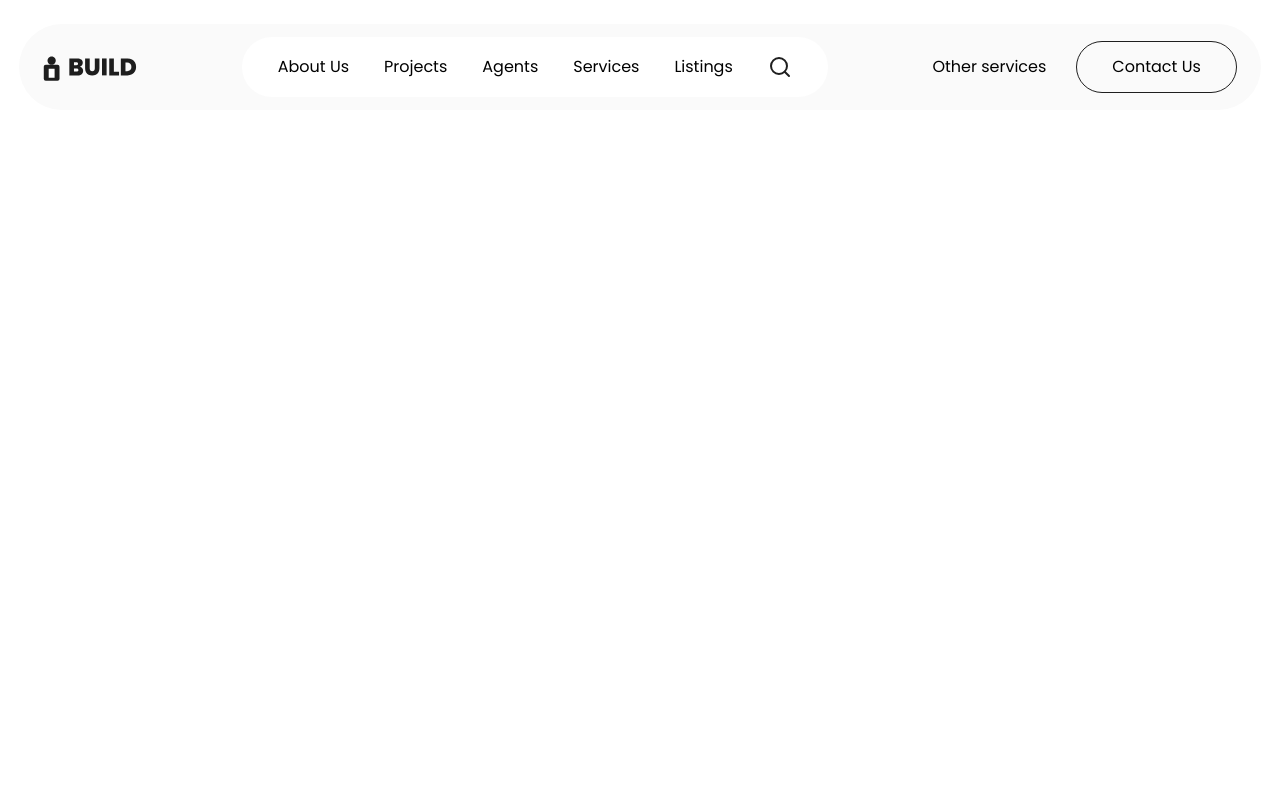
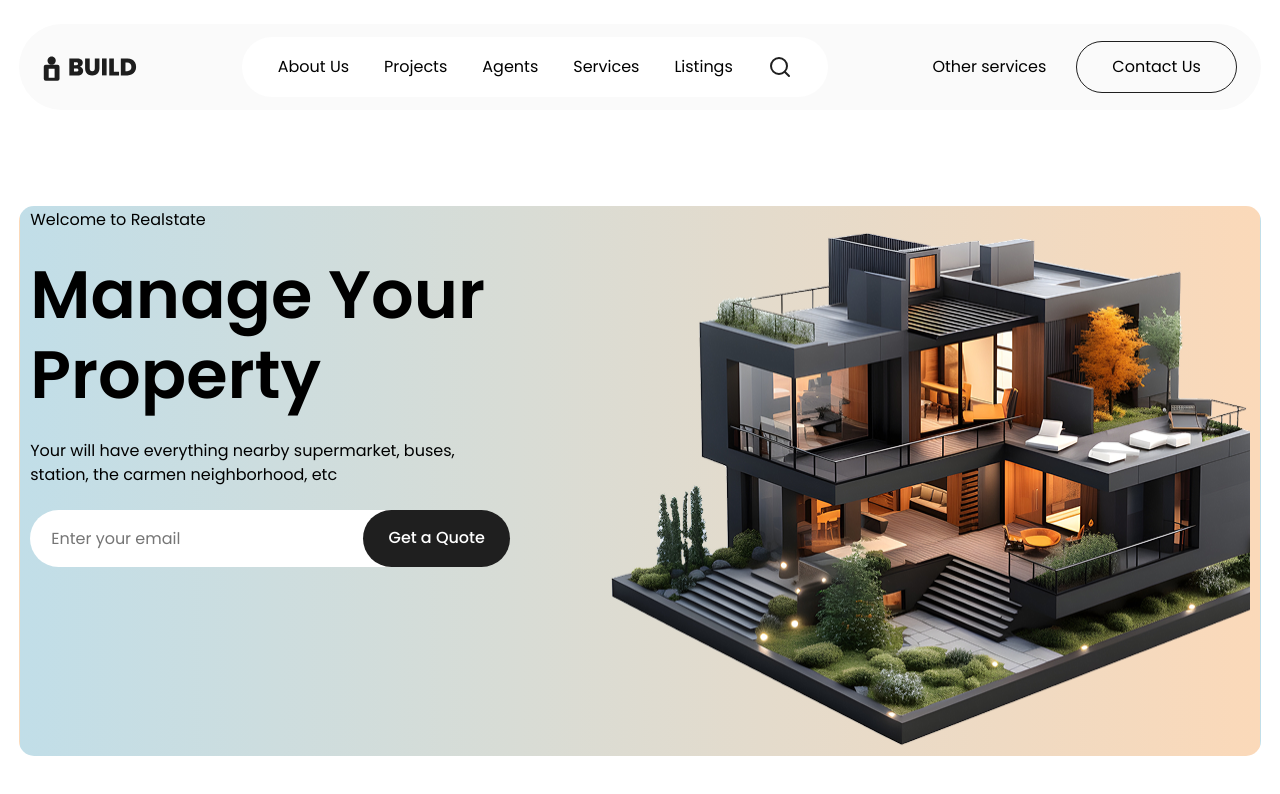
Before and after one commit to Brun0Silveir4/Landing-Page---Real-State, a React (Vite) app: page / in a window 1280 px wide. Shown: the top 794 px of the page. Built offline with nearby package versions, Linux system fonts and the light colour scheme.

Commit message:
add: first card section done

```diff
--- a/src/App.jsx
+++ b/src/App.jsx
@@ -1,11 +1,15 @@
 import "./App.scss";
 import Header from "./components/header/Header";
+import House1 from "./components/house1/House1";
 
 
 function App() {
   return (
     <div className="container">
       <Header />
+      <div className="main-content">
+      <House1 />
+      </div>
     </div>
   );
 }
--- a/src/App.scss
+++ b/src/App.scss
@@ -5,5 +5,10 @@
   flex-direction: column;
   align-items: center;
 
+  .main-content {
+    width: 97%;
+    margin-top: 6rem;
 
+
+  }
 }
--- /dev/null
+++ b/src/components/house1/House1.jsx
@@ -0,0 +1,34 @@
+import House from "../../../public/images/House1.png"
+import "./House1.scss"
+
+export default function House1() {
+  return (
+    <div className="property-card">
+      <div className="text-property">
+        <div className="welcome">
+          <p>Welcome to Realstate</p>
+        </div>
+
+        <div className="title">
+          <p>Manage Your Property</p>
+        </div>
+
+        <div className="subtitle">
+          <p>
+            Your will have everything nearby supermarket, buses, station, the
+            carmen neighborhood, etc
+          </p>
+        </div>
+
+        <div className="label">
+          <input type="text" placeholder="Enter your email" className="input" />
+          <p>Get a Quote</p>
+        </div>
+      </div>
+
+      <div className="image-property">
+        <img src={House} alt="" className="image1" />
+      </div>
+    </div>
+  );
+}
--- /dev/null
+++ b/src/components/house1/House1.scss
@@ -0,0 +1,70 @@
+.property-card {
+    height: 550px;
+    border: 1px solid transparent;
+    border-radius: 15px;
+    background: #c1dee8;
+    background: linear-gradient(
+      90deg,
+      rgba(193, 222, 232, 1) 0%,
+      rgba(251, 217, 185, 1) 100%
+    );
+    padding: 0px 10px;
+    display: flex;
+    justify-content: space-between;
+
+    .text-property {
+      width: 480px;
+      display: flex;
+      flex-direction: column;
+      gap: 23px;
+
+      .title p {
+        font-size: 67px;
+        font-weight: 600;
+        line-height: 120%;
+      }
+
+      .subtitle p {
+        line-height: 24px;
+      }
+
+      .label {
+        position: relative;
+        .input {
+          width: 438px;
+          padding: 15px 20px;
+          border-radius: 40px;
+          outline: none;
+          border: 1px solid transparent;
+          font-size: 16px;
+        }
+        p {
+          position: absolute;
+          top: 0;
+          right: 0;
+          bottom: 0;
+          width: 147px;
+          line-height: 24px;
+          background-color: #1f1f1f;
+          padding: 15px;
+          border-radius: 40px;
+          transition: 0.5s ease;
+          cursor: pointer;
+          color: white;
+          font-weight: 500;
+          display: flex;
+          align-items: center;
+          justify-content: center;
+        }
+      }
+    }
+    .image-property{
+      width: 648px;
+      height: 100%;
+
+      .image1{
+        width: 100%;
+        height: 100%;
+      }
+    }
+  }
```
Also changed, not shown: public/images/House1.png (added).
